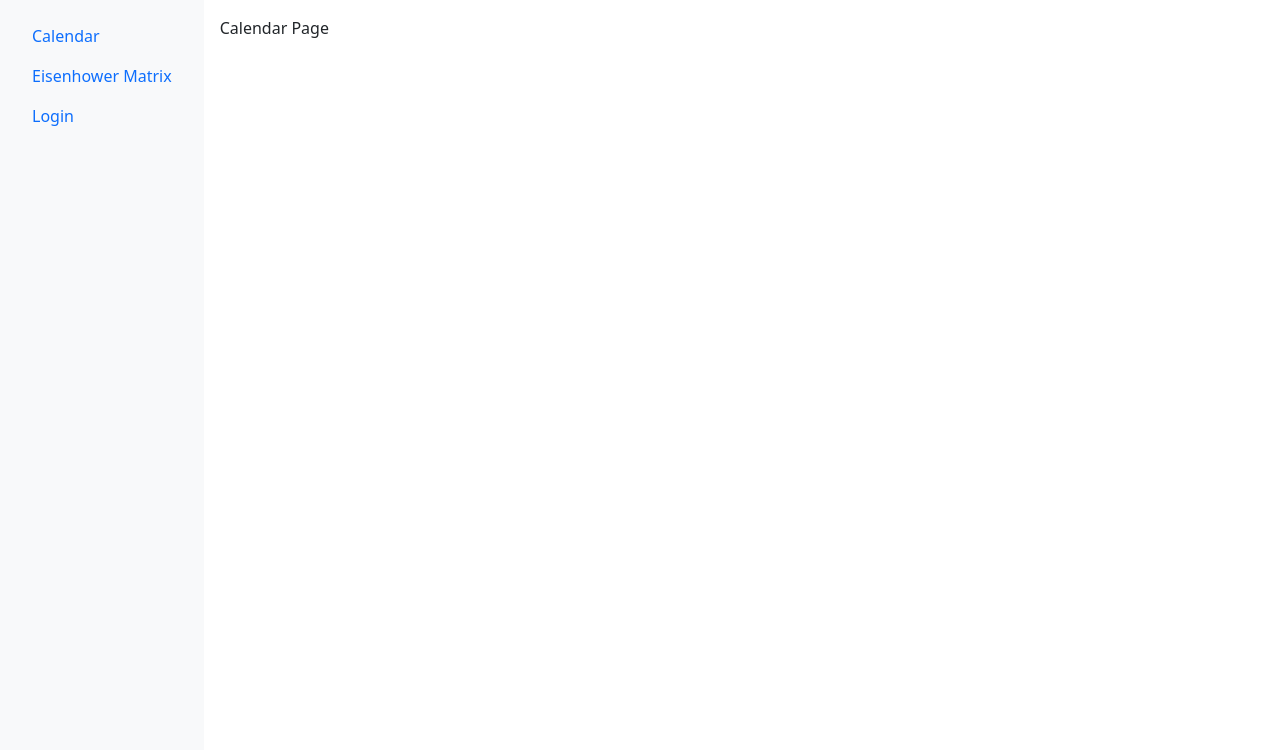
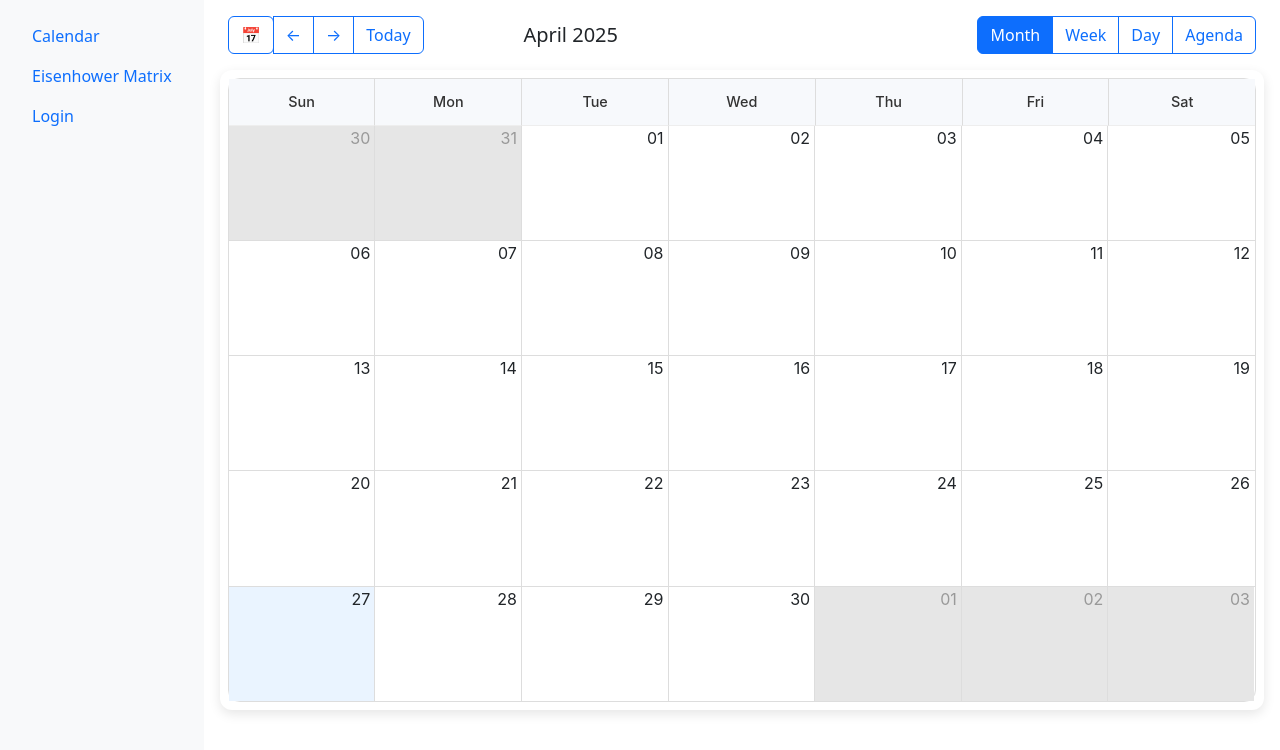
Before and after one commit to NavidNikoo/StudySkills, a React (Create React App) app: page /calendar in a window 1280 px wide. Shown: the top 750 px of the page. Built offline with nearby package versions, Linux system fonts and the light colour scheme.

Commit message:
Calendar and all modules accessible

```diff
--- a/package.json
+++ b/package.json
@@ -15,6 +15,7 @@
     "react": "^19.1.0",
     "react-big-calendar": "^1.18.0",
     "react-bootstrap": "^2.10.9",
+    "react-datepicker": "^8.3.0",
     "react-dom": "^19.1.0",
     "react-icons": "^5.5.0",
     "react-router-dom": "^7.5.3",
--- a/src/components/CalendarApp/Calendar.js
+++ b/src/components/CalendarApp/Calendar.js
@@ -1,6 +1,131 @@
-// Example for Calendar.js
+import { Calendar as BigCalendar, momentLocalizer, Views } from 'react-big-calendar';
+import moment from 'moment';
+import { useState } from 'react';
+import 'react-big-calendar/lib/css/react-big-calendar.css';
+import EventModal from './EventModal';
+import { Button, ButtonGroup } from 'react-bootstrap';
+import DatePicker from 'react-datepicker';
+import 'react-datepicker/dist/react-datepicker.css';
+import './calendar.css';
+
+const localizer = momentLocalizer(moment);
+
 function Calendar() {
-    return <div>Calendar Page</div>;
+
+    const [events, setEvents] = useState([]);
+    const [modalVisible, setModalVisible] = useState(false);
+    const [newEvent, setNewEvent] = useState({
+        title: '',
+        start: new Date(),
+        end: new Date(),
+    });
+    const [currentDate, setCurrentDate] = useState(new Date());
+    const [pickerOpen, setPickerOpen] = useState(false); // 👈 Tracks if date picker is open
+
+    const handleSelectSlot = ({ start, end }) => {
+        if (pickerOpen) return; // 🛑 Prevent modal from opening when date picker is in use
+        setNewEvent({ title: '', start, end });
+        setModalVisible(true);
+    };
+
+    const handleSave = () => {
+        setEvents([...events, newEvent]);
+        setModalVisible(false);
+    };
+
+    const goToToday = () => setCurrentDate(new Date());
+    const goToPrev = () => setCurrentDate(moment(currentDate).subtract(1, 'month').toDate());
+    const goToNext = () => setCurrentDate(moment(currentDate).add(1, 'month').toDate());
+
+    const [currentView, setCurrentView] = useState('month');
+
+
+
+    return (
+        <div>
+            <div className="d-flex justify-content-between align-items-center mb-3 px-2">
+                {/* Left: Navigation Buttons Grouped */}
+                <ButtonGroup>
+                    <div>
+                        <DatePicker
+                            selected={currentDate}
+                            onChange={(date) => setCurrentDate(date)}
+                            dateFormat="MMMM d, yyyy"
+                            showMonthDropdown
+                            showYearDropdown
+                            dropdownMode="select"
+                            todayButton="Today"
+                            minDate={new Date(1900, 0, 1)}     // ✅ Start of range
+                            maxDate={new Date(2100, 11, 31)}   // ✅ End of range
+                            onCalendarOpen={() => setPickerOpen(true)}
+                            onCalendarClose={() => {
+                                setTimeout(() => setPickerOpen(false), 200);
+                            }}
+                            preventOpenOnFocus={true}
+                            showPopperArrow={false}
+                            onFocusCapture={() => setPickerOpen(true)}
+                            customInput={
+                                <Button variant="outline-primary">
+                                    📅
+                                </Button>
+                            }
+                        />
+
+
+                    </div>
+                    <Button variant="outline-primary" onClick={goToPrev}>←</Button>
+                    <Button variant="outline-primary" onClick={goToNext}>→</Button>
+                    <Button variant="outline-primary" onClick={goToToday}>Today</Button>
+                </ButtonGroup>
+
+                {/* Center: Current Month Display */}
+                <h5 className="mb-0">{moment(currentDate).format('MMMM YYYY')}</h5>
+
+                {/* Right: Empty div to center the heading */}
+                <div style={{ width: '160px' }}></div>
+
+                <ButtonGroup>
+                    {['month', 'week', 'day', 'agenda'].map(view => (
+                        <Button
+                            key={view}
+                            variant={currentView === view ? 'primary' : 'outline-primary'}
+                            onClick={() => setCurrentView(view)}
+                        >
+                            {view.charAt(0).toUpperCase() + view.slice(1)}
+                        </Button>
+                    ))}
+                </ButtonGroup>
+
+
+            </div>
+
+            {/* Calendar View */}
+            <BigCalendar
+                view={currentView}
+                onView={setCurrentView}
+                views={['month', 'week', 'day', 'agenda']}
+                localizer={localizer}
+                events={events}
+                startAccessor="start"
+                endAccessor="end"
+                selectable
+                date={currentDate}
+                onNavigate={(date) => setCurrentDate(date)}
+                style={{ height: '80vh' }}
+                onSelectSlot={handleSelectSlot}
+                toolbar={false}
+            />
+
+            {/* Event Modal */}
+            <EventModal
+                show={modalVisible}
+                onHide={() => setModalVisible(false)}
+                onSave={handleSave}
+                eventData={newEvent}
+                setEventData={setNewEvent}
+            />
+        </div>
+    );
 }
 
 export default Calendar;
--- a/src/components/CalendarApp/EventModal.js
+++ b/src/components/CalendarApp/EventModal.js
@@ -0,0 +1,37 @@
+// src/components/CalendarApp/EventModal.js
+import { Modal, Button, Form } from 'react-bootstrap';
+
+function EventModal({ show, onHide, onSave, eventData, setEventData }) {
+    return (
+        <Modal show={show} onHide={onHide} centered>
+            <Modal.Header closeButton>
+                <Modal.Title>Add Event</Modal.Title>
+            </Modal.Header>
+            <Modal.Body>
+                <Form>
+                    <Form.Group>
+                        <Form.Label>Event Title</Form.Label>
+                        <Form.Control
+                            type="text"
+                            value={eventData.title}
+                            onChange={(e) =>
+                                setEventData({ ...eventData, title: e.target.value })
+                            }
+                            placeholder="Enter event name"
+                        />
+                    </Form.Group>
+                </Form>
+            </Modal.Body>
+            <Modal.Footer>
+                <Button variant="secondary" onClick={onHide}>
+                    Cancel
+                </Button>
+                <Button variant="primary" onClick={onSave}>
+                    Save
+                </Button>
+            </Modal.Footer>
+        </Modal>
+    );
+}
+
+export default EventModal;
--- /dev/null
+++ b/src/components/CalendarApp/calendar.css
@@ -0,0 +1,44 @@
+/* calendar.css */
+.rbc-calendar {
+    font-family: 'Inter', sans-serif;
+    border-radius: 12px;
+    background-color: #fff;
+    box-shadow: 0 4px 12px rgba(0,0,0,0.1);
+    padding: 0.5rem;
+}
+
+.rbc-toolbar {
+    background: transparent;
+    padding: 0;
+    margin-bottom: 1rem;
+}
+
+.rbc-month-view,
+.rbc-time-view,
+.rbc-agenda-view {
+    border-radius: 12px;
+}
+
+.rbc-header {
+    background-color: #f7f9fc;
+    font-weight: 500;
+    color: #333;
+    padding: 0.75rem;
+    border-bottom: 1px solid #eee;
+}
+
+.rbc-today {
+    background-color: #eaf4ff !important;
+}
+
+.rbc-event {
+    background-color: #0d6efd;
+    color: #fff;
+    padding: 2px 6px;
+    border-radius: 4px;
+    font-size: 0.85rem;
+}
+
+.rbc-selected-cell {
+    background: #d0ebff !important;
+}
```
Also changed, not shown: 1 other file (tests, documents, lock files or other folders).
